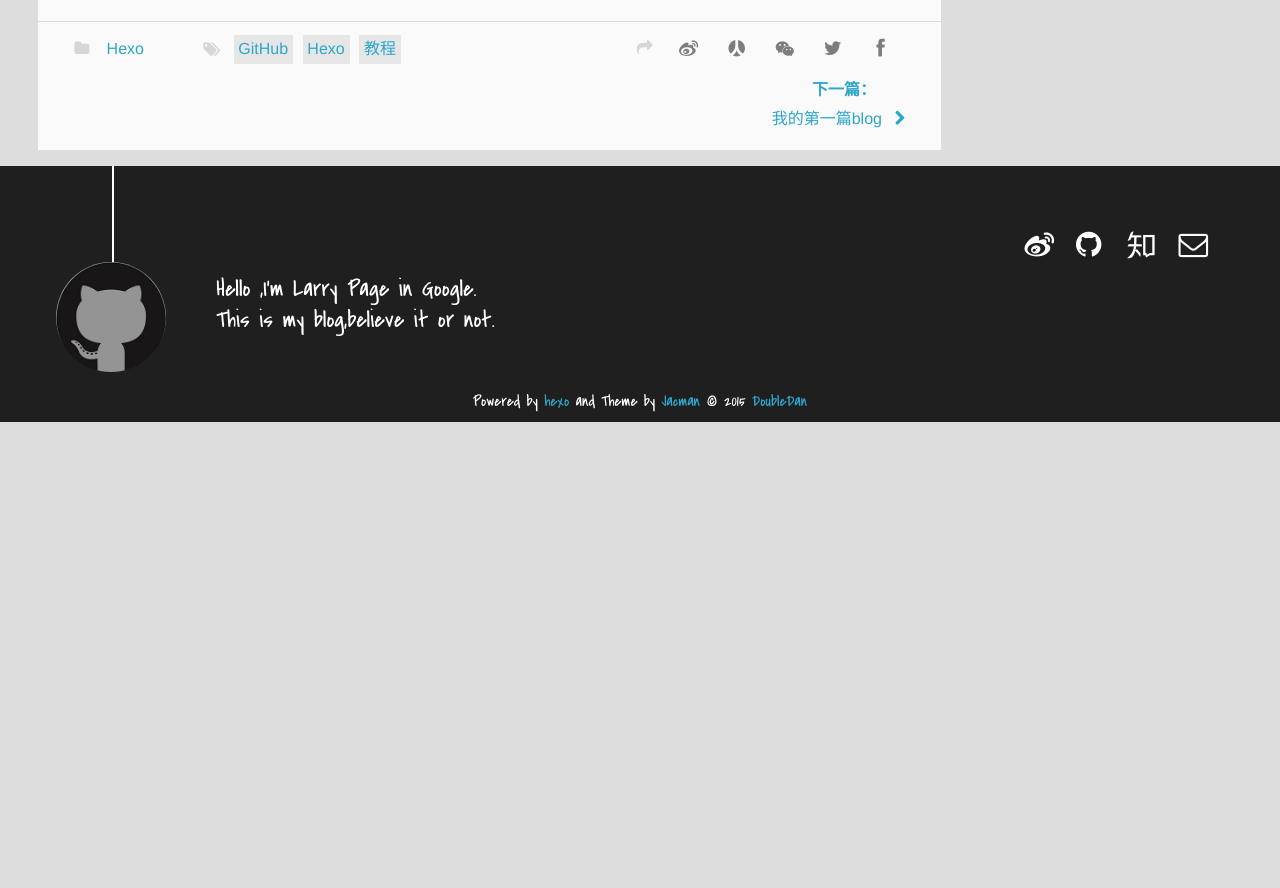
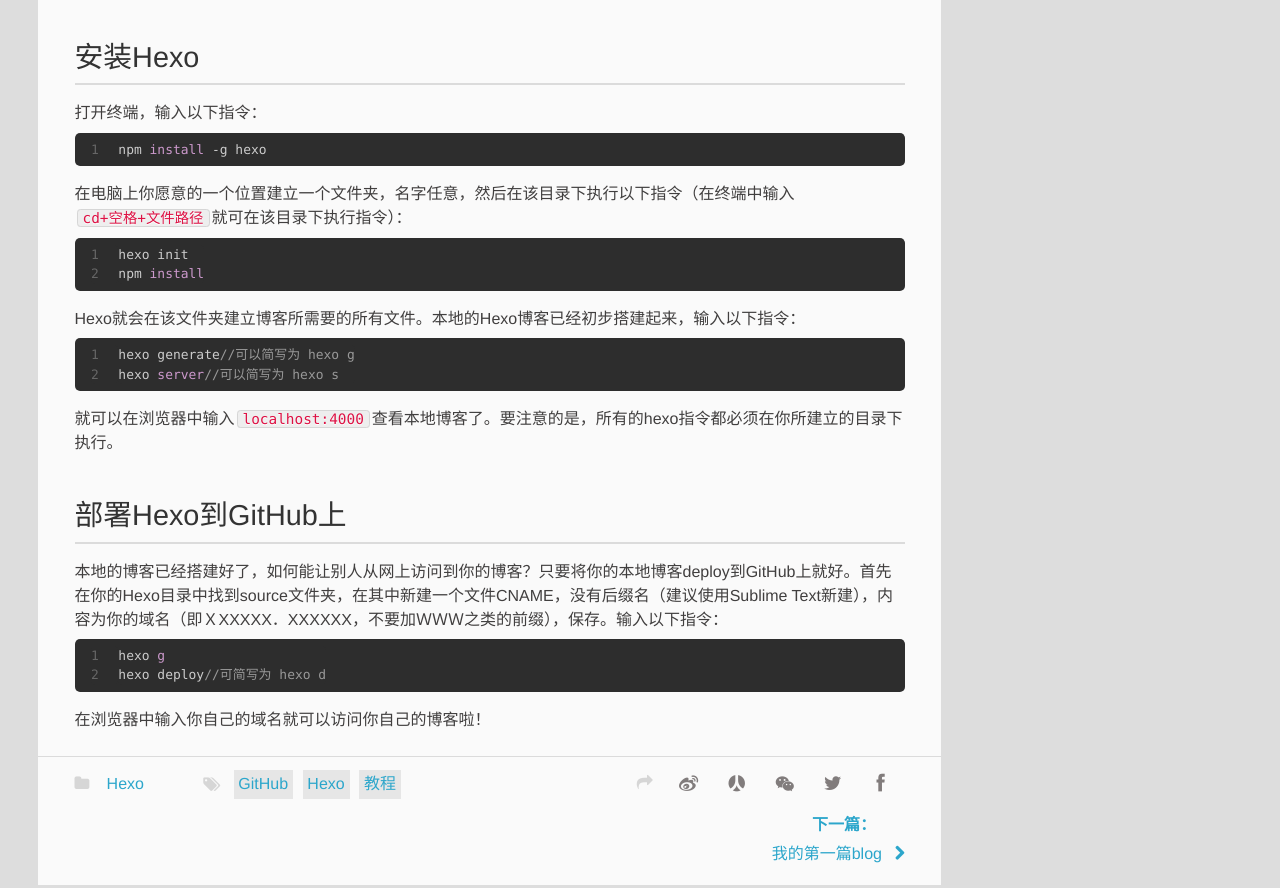
Before and after one commit to DoubleDanW/DoubleDanW.github.io, a plain HTML site: page 2015/03/15/Mac下搭建Hexo博客教程/index.html in a window 1280 px wide. Shown: the part 4740-5628 px from the top of the page. Before the commit the page ends 5162 px from the top, so only its background shows below. Drawn offline with Linux system fonts and the light colour scheme; a script that the page names is missing.

Commit message:
Site updated: 2015-03-16 15:39:44

```diff
--- a/2015/03/15/Mac下搭建Hexo博客教程/index.html
+++ b/2015/03/15/Mac下搭建Hexo博客教程/index.html
@@ -102,7 +102,7 @@
 		<div id="toc" class="toc-article">
 			<strong class="toc-title">文章目录</strong>
 
-			<ol class="toc"><li class="toc-item toc-level-1"><a class="toc-link" href="#前言"><span class="toc-number">1.</span> <span class="toc-text">前言</span></a></li><li class="toc-item toc-level-1"><a class="toc-link" href="#FIRST"><span class="toc-number">2.</span> <span class="toc-text">FIRST</span></a></li><li class="toc-item toc-level-1"><a class="toc-link" href="#注册GitHub账号"><span class="toc-number">3.</span> <span class="toc-text">注册GitHub账号</span></a></li><li class="toc-item toc-level-1"><a class="toc-link" href="#安装Git"><span class="toc-number">4.</span> <span class="toc-text">安装Git</span></a></li><li class="toc-item toc-level-1"><a class="toc-link" href="#安装Node-js"><span class="toc-number">5.</span> <span class="toc-text">安装Node.js</span></a></li><li class="toc-item toc-level-1"><a class="toc-link" href="#配置SSH_keys"><span class="toc-number">6.</span> <span class="toc-text">配置SSH keys</span></a></li><li class="toc-item toc-level-1"><a class="toc-link" href="#购买域名"><span class="toc-number">7.</span> <span class="toc-text">购买域名</span></a></li></ol>
+			<ol class="toc"><li class="toc-item toc-level-1"><a class="toc-link" href="#前言"><span class="toc-number">1.</span> <span class="toc-text">前言</span></a></li><li class="toc-item toc-level-1"><a class="toc-link" href="#FIRST"><span class="toc-number">2.</span> <span class="toc-text">FIRST</span></a></li><li class="toc-item toc-level-1"><a class="toc-link" href="#注册GitHub账号"><span class="toc-number">3.</span> <span class="toc-text">注册GitHub账号</span></a></li><li class="toc-item toc-level-1"><a class="toc-link" href="#安装Git"><span class="toc-number">4.</span> <span class="toc-text">安装Git</span></a></li><li class="toc-item toc-level-1"><a class="toc-link" href="#安装Node-js"><span class="toc-number">5.</span> <span class="toc-text">安装Node.js</span></a></li><li class="toc-item toc-level-1"><a class="toc-link" href="#配置SSH_keys"><span class="toc-number">6.</span> <span class="toc-text">配置SSH keys</span></a></li><li class="toc-item toc-level-1"><a class="toc-link" href="#购买域名"><span class="toc-number">7.</span> <span class="toc-text">购买域名</span></a></li><li class="toc-item toc-level-1"><a class="toc-link" href="#安装Hexo"><span class="toc-number">8.</span> <span class="toc-text">安装Hexo</span></a></li><li class="toc-item toc-level-1"><a class="toc-link" href="#部署Hexo到GitHub上"><span class="toc-number">9.</span> <span class="toc-text">部署Hexo到GitHub上</span></a></li></ol>
 
 		</div>
 
@@ -144,6 +144,16 @@
 <figure class="highlight stylus"><table><tr><td class="gutter"><pre><span class="line">1</span><br><span class="line">2</span><br></pre></td><td class="code"><pre><span class="line">git config --global user<span class="class">.name</span> <span class="string">"你的名字"</span></span><br><span class="line">git config --global user<span class="class">.email</span>  <span class="string">"你的邮箱"</span></span><br></pre></td></tr></table></figure>
 <hr>
 <h1 id="购买域名">购买域名</h1><p>虽然GitHub Pages提供了二级域名，但是有自己的顶级域名还是有很多好处的，而且也不贵。考虑到方便、安全和支付问题，推荐去<a href="https://www.godaddy.com" target="_blank" rel="external">狗爹</a>上买域名，<code>.com</code>域名一般每年收费70块不到。狗爹注册或者结算时选择中国地区就能用支付宝或银联付款，非常方便。注意买完后去邮箱查看激活邮件激活自己的域名。另外，最近网上狗爹的优惠码都失效了，大家应该也不差这几块钱。<br>确认域名已经激活以后，因为狗爹的DNS解析服务经常被墙，所以建议更换成<a href="https://www.dnspod.cn" target="_blank" rel="external">DNSPod</a>的解析服务。ping一下自己建立的github项目的ip，记录下来。注册一个DNSPod的账号，添加自己的域名，点击自己的域名，选择添加记录，如下图：<br><img src="http://7xi3kv.com1.z0.glb.clouddn.com/域名解析.png" alt=""><br>然后去狗爹修改DNS，点击<code>My Account</code>中的<code>Manage My Domain</code>，选择<code>Domain Details</code>，设置你的NameServers为Custom，<code>ADD NAMESERVER</code>，添加DNSPod的域名解析，如下图：<br><img src="http://7xi3kv.com1.z0.glb.clouddn.com/Add Nameserver.png" alt=""></p>
+<h1 id="安装Hexo">安装Hexo</h1><p>打开终端，输入以下指令：</p>
+<figure class="highlight cmake"><table><tr><td class="gutter"><pre><span class="line">1</span><br></pre></td><td class="code"><pre><span class="line">npm <span class="keyword">install</span> -g hexo</span><br></pre></td></tr></table></figure>
+<p>在电脑上你愿意的一个位置建立一个文件夹，名字任意，然后在该目录下执行以下指令（在终端中输入<code>cd+空格+文件路径</code>就可在该目录下执行指令）：</p>
+<figure class="highlight cmake"><table><tr><td class="gutter"><pre><span class="line">1</span><br><span class="line">2</span><br></pre></td><td class="code"><pre><span class="line">hexo init</span><br><span class="line">npm <span class="keyword">install</span></span><br></pre></td></tr></table></figure>
+<p>Hexo就会在该文件夹建立博客所需要的所有文件。本地的Hexo博客已经初步搭建起来，输入以下指令：</p>
+<figure class="highlight axapta"><table><tr><td class="gutter"><pre><span class="line">1</span><br><span class="line">2</span><br></pre></td><td class="code"><pre><span class="line">hexo generate<span class="comment">//可以简写为 hexo g</span></span><br><span class="line">hexo <span class="keyword">server</span><span class="comment">//可以简写为 hexo s</span></span><br></pre></td></tr></table></figure>
+<p>就可以在浏览器中输入<code>localhost:4000</code>查看本地博客了。要注意的是，所有的hexo指令都必须在你所建立的目录下执行。</p>
+<h1 id="部署Hexo到GitHub上">部署Hexo到GitHub上</h1><p>本地的博客已经搭建好了，如何能让别人从网上访问到你的博客？只要将你的本地博客deploy到GitHub上就好。首先在你的Hexo目录中找到source文件夹，在其中新建一个文件CNAME，没有后缀名（建议使用Sublime Text新建），内容为你的域名（即ＸXXXXX．XXXXXX，不要加ＷＷＷ之类的前缀），保存。输入以下指令：</p>
+<figure class="highlight stata"><table><tr><td class="gutter"><pre><span class="line">1</span><br><span class="line">2</span><br></pre></td><td class="code"><pre><span class="line">hexo <span class="keyword">g</span></span><br><span class="line">hexo deploy<span class="comment">//可简写为 hexo d</span></span><br></pre></td></tr></table></figure>
+<p>在浏览器中输入你自己的域名就可以访问你自己的博客啦！</p>
 
 	</div>
 		<footer class="article-footer clearfix">
@@ -215,7 +225,7 @@
   <div id="toc" class="toc-aside">
   <strong class="toc-title">文章目录</strong>
 
- <ol class="toc"><li class="toc-item toc-level-1"><a class="toc-link" href="#前言"><span class="toc-number">1.</span> <span class="toc-text">前言</span></a></li><li class="toc-item toc-level-1"><a class="toc-link" href="#FIRST"><span class="toc-number">2.</span> <span class="toc-text">FIRST</span></a></li><li class="toc-item toc-level-1"><a class="toc-link" href="#注册GitHub账号"><span class="toc-number">3.</span> <span class="toc-text">注册GitHub账号</span></a></li><li class="toc-item toc-level-1"><a class="toc-link" href="#安装Git"><span class="toc-number">4.</span> <span class="toc-text">安装Git</span></a></li><li class="toc-item toc-level-1"><a class="toc-link" href="#安装Node-js"><span class="toc-number">5.</span> <span class="toc-text">安装Node.js</span></a></li><li class="toc-item toc-level-1"><a class="toc-link" href="#配置SSH_keys"><span class="toc-number">6.</span> <span class="toc-text">配置SSH keys</span></a></li><li class="toc-item toc-level-1"><a class="toc-link" href="#购买域名"><span class="toc-number">7.</span> <span class="toc-text">购买域名</span></a></li></ol>
+ <ol class="toc"><li class="toc-item toc-level-1"><a class="toc-link" href="#前言"><span class="toc-number">1.</span> <span class="toc-text">前言</span></a></li><li class="toc-item toc-level-1"><a class="toc-link" href="#FIRST"><span class="toc-number">2.</span> <span class="toc-text">FIRST</span></a></li><li class="toc-item toc-level-1"><a class="toc-link" href="#注册GitHub账号"><span class="toc-number">3.</span> <span class="toc-text">注册GitHub账号</span></a></li><li class="toc-item toc-level-1"><a class="toc-link" href="#安装Git"><span class="toc-number">4.</span> <span class="toc-text">安装Git</span></a></li><li class="toc-item toc-level-1"><a class="toc-link" href="#安装Node-js"><span class="toc-number">5.</span> <span class="toc-text">安装Node.js</span></a></li><li class="toc-item toc-level-1"><a class="toc-link" href="#配置SSH_keys"><span class="toc-number">6.</span> <span class="toc-text">配置SSH keys</span></a></li><li class="toc-item toc-level-1"><a class="toc-link" href="#购买域名"><span class="toc-number">7.</span> <span class="toc-text">购买域名</span></a></li><li class="toc-item toc-level-1"><a class="toc-link" href="#安装Hexo"><span class="toc-number">8.</span> <span class="toc-text">安装Hexo</span></a></li><li class="toc-item toc-level-1"><a class="toc-link" href="#部署Hexo到GitHub上"><span class="toc-number">9.</span> <span class="toc-text">部署Hexo到GitHub上</span></a></li></ol>
 
   </div>
 
```
